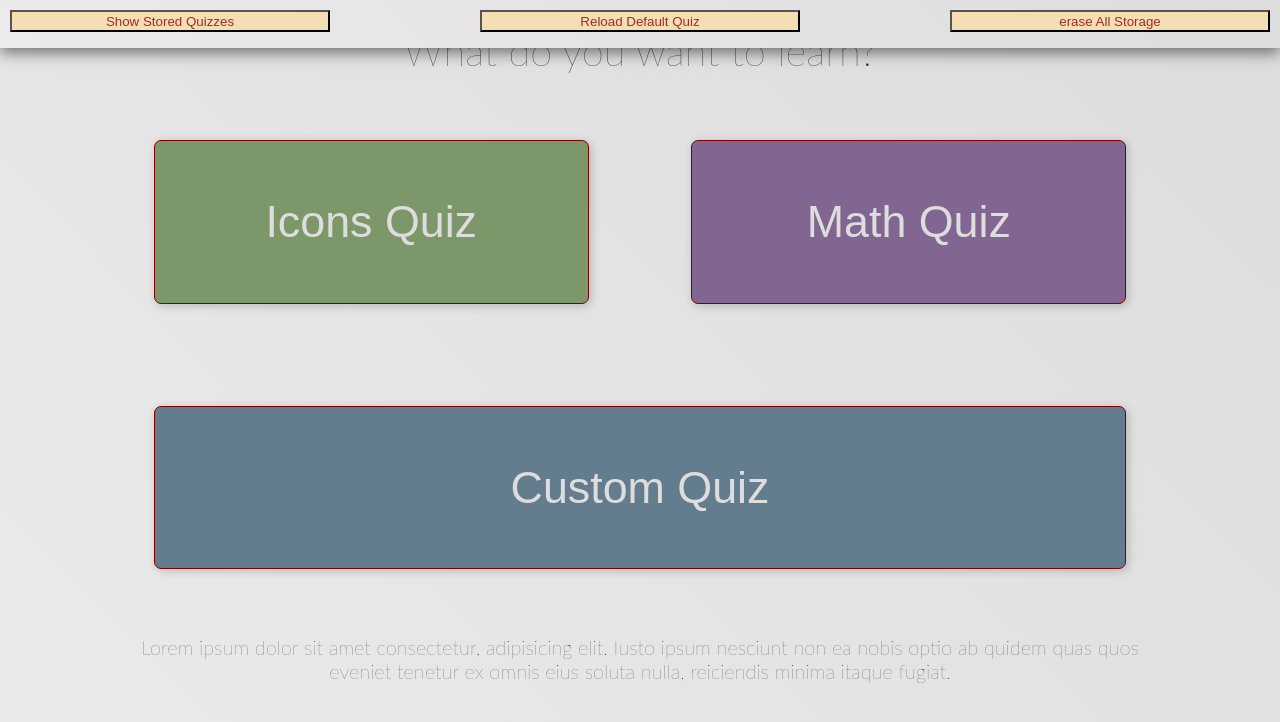
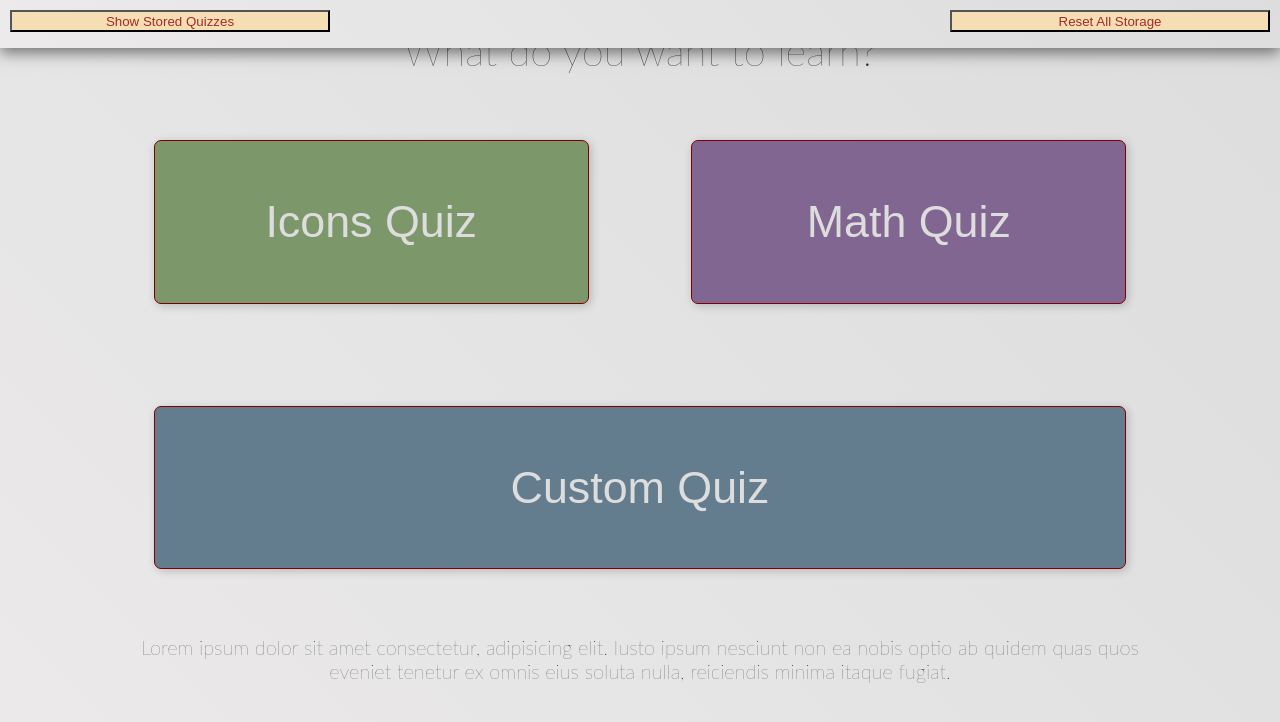
Before and after one commit to beauhaus/quizzer-app, a React (Vite) app: page / in a window 1280 px wide. Shown: the top 722 px of the page. Built offline with nearby package versions, Linux system fonts and the light colour scheme.

Commit message:
changed functionality of delete LS button to reset LS button & removed load LS button

```diff
--- a/src/App.js
+++ b/src/App.js
@@ -5,46 +5,44 @@ import AppContainer from "./AppContainer";
 
 import defaultQuizDB from "./data/defaultQuiz.json";
 
-/*Root's class methods are to primarily deal with
+/*Root's class methods are to primarily handle
  *the default quiz loading & display
  */
 
 class Root extends Component {
   constructor(props) {
     super(props);
-    this.state = { init: "" };
+    this.state = { defQuizLoad: "" };
     this.defaultQuizLSInsert = this.defaultQuizLSInsert.bind(this);
   }
-  // On Pageload, a default example loads into LocalStorage
-  // This method,then, retrieves it & places it onto state.
-
+  // On Pageload,(via componentDidMount) a default example loads into LocalStorage
+  // This method, then, retrieves the store & places it onto state.
+  // It is also fired by user onClick of "reset" button.
   defaultQuizLSInsert() {
-    //Feed into LS
+    // Feed into LS
+    console.log("DEFAULTQUIZ INSERT!");
     let stringedIconsDB = JSON.stringify(defaultQuizDB);
     let quizStrName = "Default Quiz";
     localStorage.setItem(quizStrName, stringedIconsDB);
 
-    //Load From LS onto variable
+    //Load (Parsed quizDB) From LS onto variable
     let retrievedDefQuiz = localStorage.getItem(quizStrName);
-    let defQuizParsed = JSON.parse(retrievedDefQuiz);
+    // (parsed)
+    let defQuizLoad = JSON.parse(retrievedDefQuiz);
 
     //Place onto state
-    // this.setState(() => {
-    //   return { initDB: defQuizParsed };
-    // });
+    this.setState(() => {
+      return { defQuizLoad };
+    });
   }
 
   componentDidMount() {
     this.defaultQuizLSInsert();
   }
 
+  //defaultQInsert --to be used onMount and for user ( is also called through props) in QuizHeader (from handleLSResetClick).
   render() {
-    return (
-      <AppContainer
-        defaultQuizLSInsert={this.defaultQuizLSInsert}
-        // lSContents={this.state.initDB}
-      />
-    );
+    return <AppContainer defaultQInsert={this.defaultQuizLSInsert} />;
   }
 }
 
--- a/src/AppContainer.js
+++ b/src/AppContainer.js
@@ -2,11 +2,12 @@ import React, { Component } from "react";
 // import { render } from "react-dom";
 import Styled from "styled-components";
 
-import QuizHeader from "./Landing/QuizHeader";
-import QuizBtns from "./Landing/QuizBtnContainer";
+import QuizHeader from "./landing/QuizHeader";
+import QuizBtns from "./landing/QuizBtnContainer";
 import LSModal from "./modals/LSModal";
 import QuizModal from "./modals/QuizModal";
-import QComplete from "./modals/QCompleteModal";
+
+// import QComplete from "./modals/QCompleteModal";
 
 // import DataForm from "./DataForm";
 // <DataForm />
@@ -52,6 +53,7 @@ class AppContainer extends Component {
     this.quizModalCloser = this.quizModalCloser.bind(this);
     this.qCompleteModalCall = this.qCompleteModalCall.bind(this);
     this.qCompleteModalCloser = this.qCompleteModalCloser.bind(this);
+    this.handleLSResetClick = this.handleLSResetClick.bind(this);
   }
 
   // GOTO this spot for a list of LS keys (topics)
@@ -68,9 +70,9 @@ class AppContainer extends Component {
     });
   }
 
-  handleDelClick() {
+  handleLSResetClick() {
     localStorage.clear();
-    console.log("deleted All");
+    this.props.defaultQInsert();
   }
 
   //THIS FUNCTION ALSO DISPLAYS MODAL
@@ -118,8 +120,8 @@ class AppContainer extends Component {
       <StyledAppContainer className="app-container">
         <QuizHeader
           getAllLSQuizNames={this.handleGetAllLSClick}
-          delStored={this.handleDelClick}
-          defaultQuizLSInsert={this.props.defaultQuizLSInsert}
+          lsReset={this.handleLSResetClick}
+          defaultQuizLSInsert={this.props.defaultQInsert}
         />
         <h1>What do you want to learn?</h1>
         <QuizBtns
--- a/src/Landing/QuizHeader.js
+++ b/src/Landing/QuizHeader.js
@@ -33,10 +33,7 @@ const QuizHeader = props => {
       <button onClick={() => props.getAllLSQuizNames()}>
         Show Stored Quizzes
       </button>
-      <button onClick={() => props.defaultQuizLSInsert()}>
-        Reload Default Quiz
-      </button>
-      <button onClick={() => props.delStored()}>erase All Storage</button>
+      <button onClick={() => props.lsReset()}>Reset All Storage</button>
     </StyledQuizHeader>
   );
 };
--- a/src/modals/LSModal.js
+++ b/src/modals/LSModal.js
@@ -55,13 +55,18 @@ class LSMODAL extends Component {
           <button className="modal__btn--done" onClick={LSModalClose}>
             X
           </button>
+          {/*test for empty array*/}
           <ul>
-            {allLSQuizNames &&
+            {typeof allLSQuizNames !== "undefined" &&
+            allLSQuizNames.length > 0 ? (
               allLSQuizNames.map((topic, idx) => (
                 <li key={topic}>
                   {idx + 1}. {topic}
                 </li>
-              ))}
+              ))
+            ) : (
+              <li>You are Empty</li>
+            )}
           </ul>
         </StyledLSModal>
       </Modal>
```
